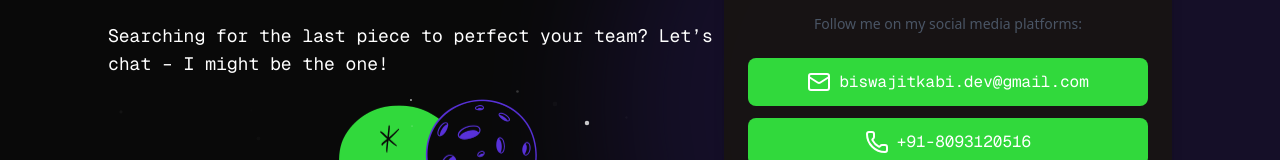
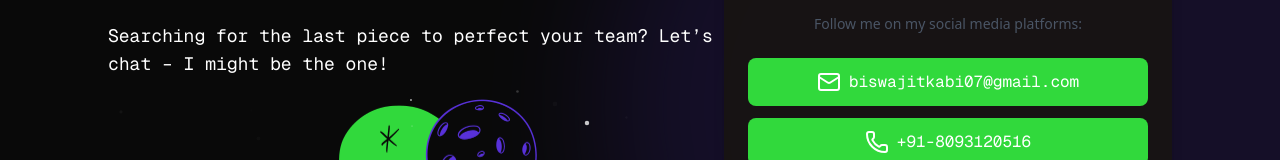
Before and after one commit to biswajitkabi/Portfolio-Website, a Next.js app: page / in a window 1280 px wide. Shown: the part 2694-2854 px from the top of the page. Built offline with nearby package versions, Linux system fonts and the light colour scheme; a web font is replaced by a local one.

Commit message:
update resume url

```diff
--- a/src/components/custom/ContactForm.tsx
+++ b/src/components/custom/ContactForm.tsx
@@ -72,7 +72,7 @@ export default function ContactForm() {
       <div className="flex flex-col space-y-3">
         <div className="flex items-center justify-center space-x-2 bg-primary p-3 rounded-lg hover:bg-green-600 transition">
           <Mail className="h-6 w-6" />
-          <span className="font-mono">biswajitkabi.dev@gmail.com</span>
+          <span className="font-mono">biswajitkabi07@gmail.com</span>
         </div>
         <div className="flex items-center justify-center space-x-2 bg-primary p-3 rounded-lg hover:bg-green-600 transition">
           <Phone className="h-6 w-6" />
@@ -88,7 +88,7 @@ export default function ContactForm() {
           <Twitter className="h-6 w-6" />
           <span className="font-mono">X.com</span>
         </a>
-        <a href="https://drive.google.com/file/d/16IWQbUXx5hJRugLcjzFx4dA7974DPyvJ/view?usp=drive_link" target="_blank" rel="noopener noreferrer" className="flex items-center justify-center space-x-2 bg-primary p-3 rounded-lg hover:bg-green-600 transition">
+        <a href="https://drive.google.com/file/d/1EhnqCYooSK10j2JJktzE036rUeSstxJ7/view?pli=1" target="_blank" rel="noopener noreferrer" className="flex items-center justify-center space-x-2 bg-primary p-3 rounded-lg hover:bg-green-600 transition">
           <Eye className="h-6 w-6" />
           <span className="font-mono">Resume</span>
         </a>
```
